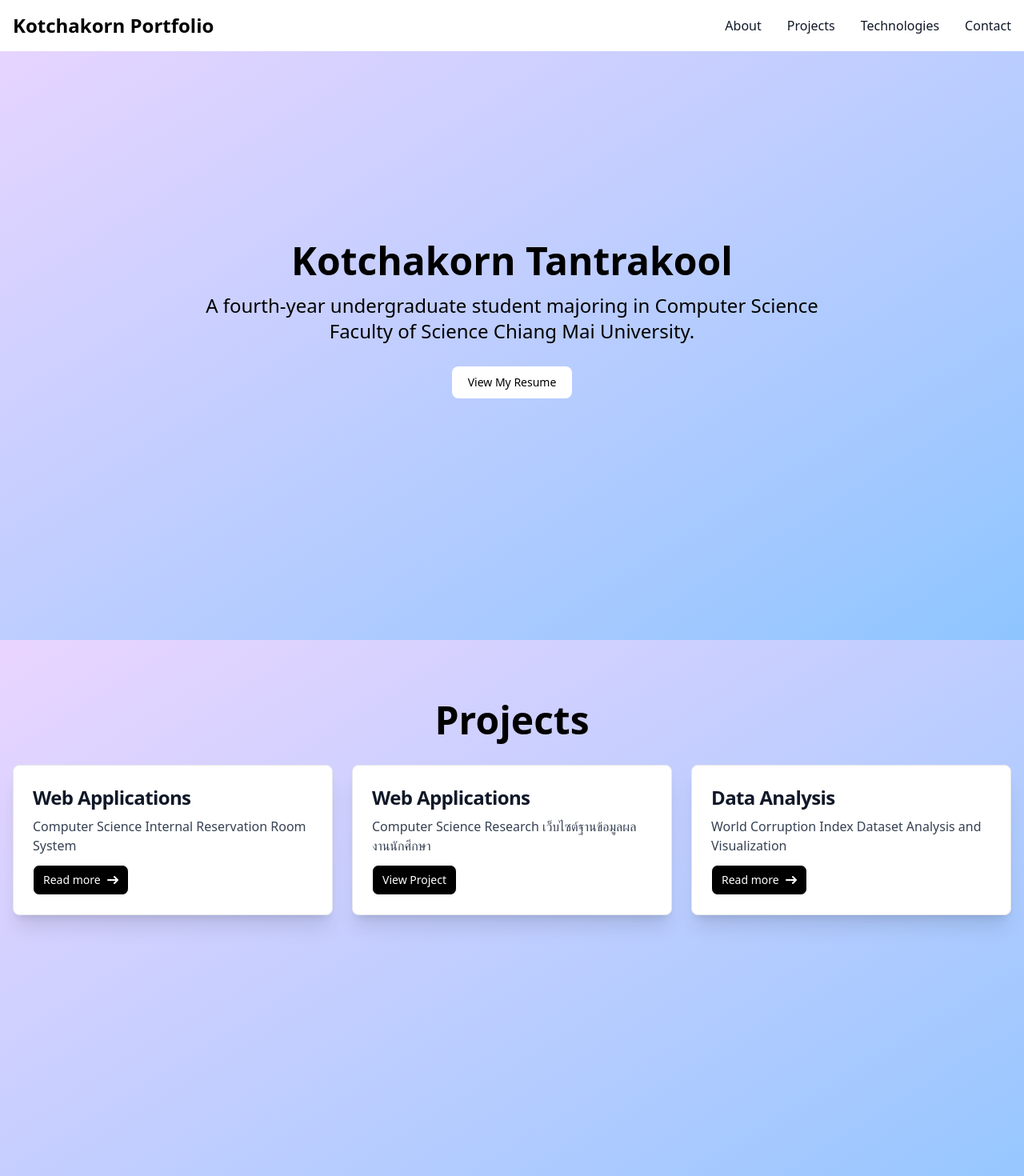
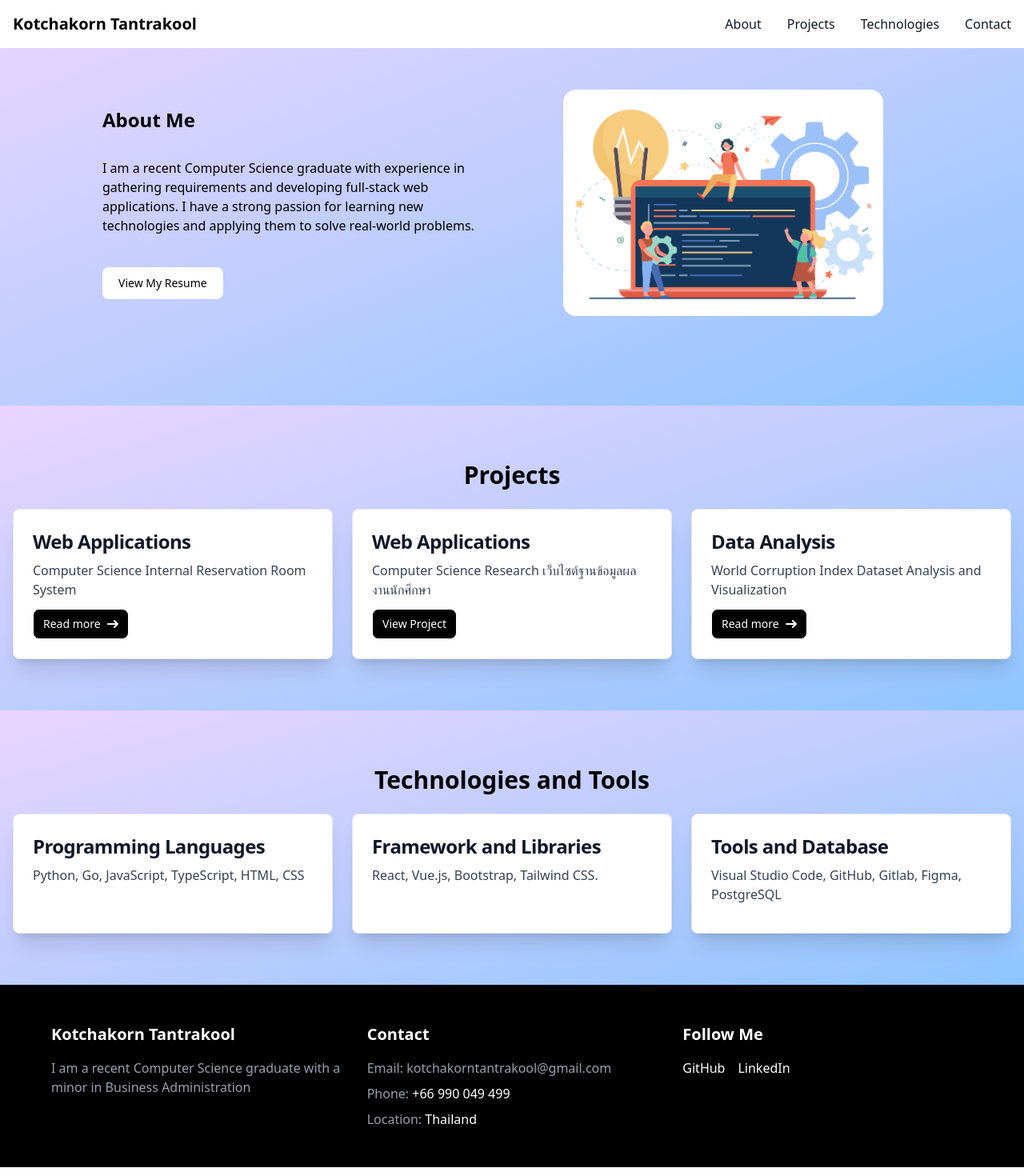
Before and after one commit to kotchakorntantr/PortfolioWeb, a React (Vite) app: page / in a window 1280 px wide. Shown: the top 1470 px of the page at 80% size. Built offline with nearby package versions, Linux system fonts and the light colour scheme.

Commit message:
edit design all web

```diff
--- a/src/App.jsx
+++ b/src/App.jsx
@@ -4,6 +4,7 @@ import About from './components/About';
 import Projects from './components/Projects';
 import Technologies from './components/Tech';
 import Contact from './components/Contact';
+// import AboutMe from './components/AboutMe';
 
 function App() {
   // useEffect(() => {
@@ -24,6 +25,7 @@ function App() {
     <div className="scroll-smooth">
       <Navbar />
       <About />
+      {/* <AboutMe /> */}
       <Projects />
       <Technologies />
       <Contact />
--- a/src/components/About.jsx
+++ b/src/components/About.jsx
@@ -1,24 +1,73 @@
 import React from "react";
-// import DarkVeil from "./DarkVeil";
+
+// function About() {
+//   return (
+//     <section id="about">
+//       <div className="bg-gradient-to-br from-purple-200 to-blue-300 px-4 py-16 flex items-center justify-center">
+//         <div className="grid grid-cols-1 sm:grid-cols-2 gap-8 max-w-5xl w-full items-center">
+
+//           <div className="flex flex-col items-start gap-4 text-center sm:text-left items-center sm:items-start">
+//             <h2 className="text-6xl flex flex-col items-center">
+//               <span className="font-semibold text-black text-lg sm:text-2xl pt-4">
+//                 Kotchakorn Tantrakool
+//             </span>
+
+//             <p className="text-base sm:text-xl mt-4 text-black">
+//               A recent Computer Science graduate with experience in gathering
+//               requirements and developing full-stack web applications <br />
+//             </p>
+//             {/* Faculty of Science Chiang Mai University. */}
+//             <div className="flex flex-row sm:flex-row gap-4">
+//               <a
+//                 href="#aboutme"
+//                 className="py-2.5 mt-6 px-5 inline-block text-sm font-medium text-black bg-white rounded-lg transition hover:text-white hover:bg-black"
+//               >
+//                 About Me
+//               </a>
+//               <a
+//                 href="https://drive.google.com/drive/folders/1VgCtCZ4PELqSe_ZC8BoEIAx6AwqPBAus?usp=sharing"
+//                 target="_blank"
+//                 rel="noopener noreferrer"
+//                 className="py-2.5 mt-6 px-5 inline-block text-sm font-medium text-black bg-white rounded-lg transition hover:text-white hover:bg-black"
+//               >
+//                 View My Resume
+//               </a>
+//             </div>
+//           </h2>
+//         </div>
+//         <div className="flex items-center justify-center p-12 relative z-10">
+//           {/* <div className="w-64 h-80 rounded-2xl bg-white/30 border border-white/60 flex items-center justify-center text-black/40 text-sm tracking-widest"> */}
+//           <img
+//             src="/src/assets/about.png"
+//             alt="Profile"
+//             className="w-full h-full object-cover rounded-2xl"
+//           />
+//           {/* </div> */}
+//         </div>
+//       </div>
+//       </div>
+//     </section>
+//   );
+// }
 
 function About() {
   return (
     <section id="about">
-      <div className="min-h-screen bg-gradient-to-br from-purple-200 to-blue-300 px-4 py-16 flex items-center justify-center">
-        <div className="relative z-10 text-center">
+      <div className="bg-gradient-to-br from-purple-200 to-blue-300 px-4 py-16 flex items-center justify-center">
+        <div className="grid grid-cols-1 sm:grid-cols-2 gap-8 max-w-5xl w-full items-center">
+          <div className="flex flex-col items-start gap-4 text-center sm:text-left items-center sm:items-start">
             <h2 className="text-6xl flex flex-col items-center">
-            {/* <span className="font-semibold bg-gradient-to-br from-blue-300 to-blue-600 bg-clip-text text-transparent animate-pulse leading-[1.5] text-3xl sm:text-5xl"> */}
-            <span className="font-semibold text-black text-3xl sm:text-5xl">
-              Kotchakorn Tantrakool
+              <span className="font-semibold text-black text-lg sm:text-2xl pt-4">
+                About Me
               </span>
-
-            <p className="text-base sm:text-2xl mt-4 text-black">
-              A fourth-year undergraduate student majoring in Computer Science
-              <br />
-              Faculty of Science Chiang Mai University.
+            </h2>
+            <p className="text-sm sm:text-base mt-4 text-black">
+              I am a recent Computer Science graduate with experience in
+              gathering requirements and developing full-stack web applications.
+              I have a strong passion for learning new technologies and applying
+              them to solve real-world problems.
             </p>
-
-            <div>
+            <div className="pb-4  ">
               <a
                 href="https://drive.google.com/drive/folders/1VgCtCZ4PELqSe_ZC8BoEIAx6AwqPBAus?usp=sharing"
                  target="_blank"
@@ -28,11 +77,17 @@ function About() {
                View My Resume
                </a>
             </div>
-          </h2>
+          </div>
+          <div className="flex items-center justify-center p-12 relative z-10">
+            <img
+              src="/src/assets/about.png"
+              alt="Profile"
+              className="w-full h-full object-cover rounded-2xl"
+            />
+          </div>
         </div>
       </div>
     </section>
   );
 }
-
 export default About;
--- a/src/components/Contact.jsx
+++ b/src/components/Contact.jsx
@@ -5,9 +5,9 @@ function Contact() {
         <footer id="contact" className="bg-black text-white py-12 px-4">
           <div className="max-w-6xl mx-auto grid grid-cols-1 md:grid-cols-2 lg:grid-cols-3 gap-8">
             <div>
-              <h3 className="text-xl font-bold mb-4">Kotchakorn</h3>
+              <h3 className="text-xl font-bold mb-4">Kotchakorn Tantrakool</h3>
               <p className="text-gray-400">
-                I’m a fourth-year Computer Science student at Chiang Mai University with a minor in Business Administration.
+                I am a recent Computer Science graduate with a minor in Business Administration
               </p>
             </div>
 
@@ -17,7 +17,7 @@ function Contact() {
                 <li>Email: <a href="mailto:your.email@example.com" className="hover:text-white">kotchakorntantrakool@gmail.com</a></li>
                 {/* <li>Email: <a href="mailto:your.email@example.com" className="hover:text-white">kotchakorntantrakool@gmail.com</a></li> */}
                 <li>Phone: <span className="text-white">+66 990 049 499</span></li>
-                <li>Location: <span className="text-white">Chiang Mai, Thailand</span></li>
+                <li>Location: <span className="text-white">Thailand</span></li>
               </ul>
             </div>
 
--- a/src/components/Navbar.jsx
+++ b/src/components/Navbar.jsx
@@ -8,7 +8,7 @@ function Navbar() {
   <nav className="fixed top-0 w-full z-50 bg-white border-gray-200 ">
   <div className="max-w-screen-xl flex flex-wrap items-center justify-between mx-auto p-4">
     <div className="flex items-center space-x-3 rtl:space-x-reverse">
-        <span className="self-center text-xl sm:text-2xl font-semibold whitespace-nowrap text-black">Kotchakorn Portfolio</span>
+        <span className="self-center text-base sm:text-xl font-semibold whitespace-nowrap text-black">Kotchakorn Tantrakool</span>
     </div>
 
     <button onClick={toggleMenu} type="button" className="inline-flex items-center p-2 w-10 h-10 justify-center text-sm text-gray-500 rounded-lg md:hidden hover:bg-gray-100 focus:outline-none focus:ring-2 focus:ring-gray-200"
--- a/src/components/Projects.jsx
+++ b/src/components/Projects.jsx
@@ -44,10 +44,10 @@ function Projects() {
     <section
       id="projects"
       ref={sectionRef}
-      className="min-h-screen px-4 py-16 bg-gradient-to-br from-purple-200 to-blue-300"
+      className="px-4 py-16 bg-gradient-to-br from-purple-200 to-blue-300"
     >
       <h2
-        className={`text-3xl sm:text-5xl leading-[1.5] text-center font-semibold text-black transition-all duration-1000 ${
+        className={`text-2xl sm:text-3xl leading-[1.5] text-center font-semibold text-black transition-all duration-1000 ${
           isVisible ? 'opacity-100 translate-y-0' : 'opacity-0 -translate-y-10'
         }`}
       >
--- a/src/components/Tech.jsx
+++ b/src/components/Tech.jsx
@@ -44,10 +44,10 @@ function Technologies() {
     <section
       id="tech"
       ref={sectionRef}
-      className="min-h-screen bg-gradient-to-br from-purple-200 to-blue-300 px-4 py-16"
+      className=" bg-gradient-to-br from-purple-200 to-blue-300 px-4 py-16"
     >
       <h2
-        className={`text-3xl sm:text-5xl leading-[1.5] text-center font-semibold text-black transition-all duration-1000 ${
+        className={`text-2xl sm:text-3xl leading-[1.5] text-center font-semibold text-black transition-all duration-1000 ${
           isVisible ? 'opacity-100 translate-y-0' : 'opacity-0 -translate-y-10'
         }`}
       >
```
Also changed, not shown: src/assets/about.png (added). Lines whose indentation alone changed are shown as unchanged.
